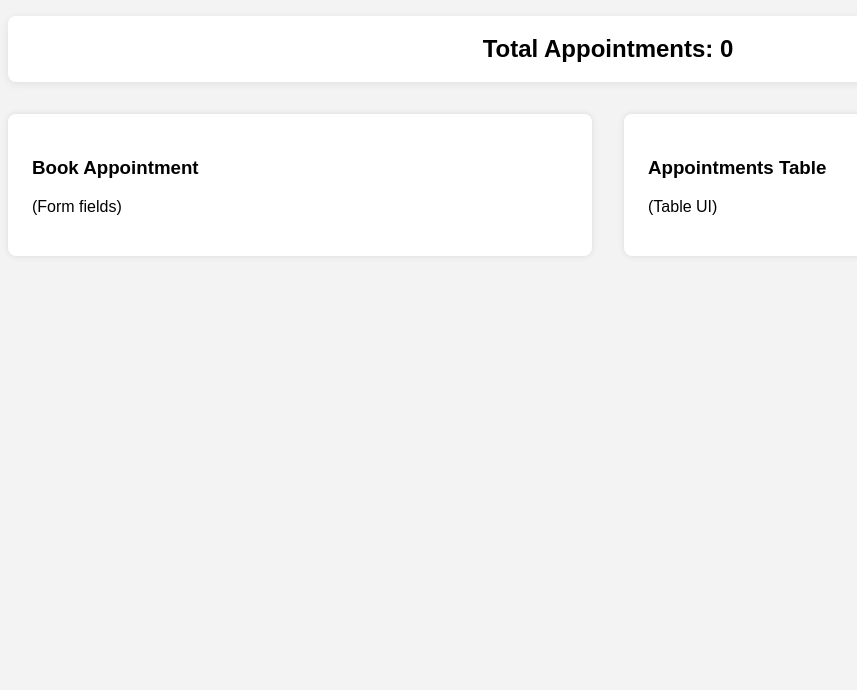
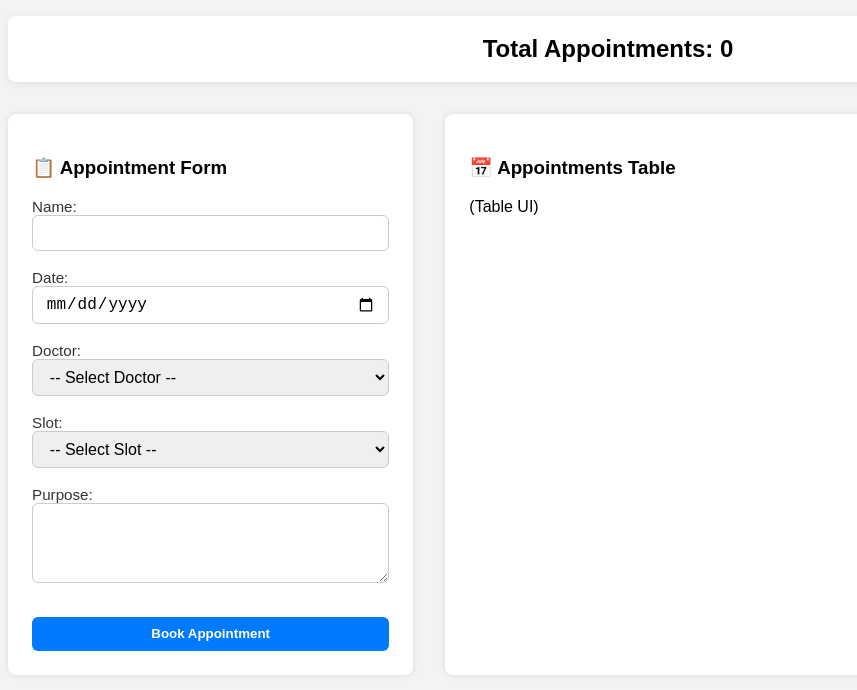
Before and after one commit to Vernika15/AppointmentGrocerySystem, a website built with Vite: page index.html in a window 1280 px wide. Shown: the whole page, without its empty margins (32-889 px from the left). Built offline with nearby package versions, Linux system fonts and the light colour scheme.

Commit message:
Implemented appointment form

```diff
--- a/src/app.logic.js
+++ b/src/app.logic.js
@@ -0,0 +1,11 @@
+import { state } from "./app.state.js";
+
+export function getAvailableSlots(doctor, date) {
+  if (!doctor || !date) return [];
+
+  const bookedSlots = state.appointments
+    .filter((app) => app.doctor === doctor && app.date === date)
+    .map((app) => app.slot);
+
+  return state.availableSlots.filter((slot) => !bookedSlots.includes(slot));
+}
--- a/src/app.state.js
+++ b/src/app.state.js
@@ -1,6 +1,20 @@
 export const state = {
   appointments: [], // all booked appointments
   form: {}, // currently editing form (if any)
-  doctors: ["Dr. Amit", "Dr. Rhea", "Dr. Salma"], // static list
-  availableSlots: ["10:00", "11:00", "12:00", "1:00", "2:00"], // static slots
+  doctors: [
+    "Dr. A.P.J. Abdul",
+    "Dr. Maya Rao",
+    "Dr. Vikram Patel",
+    "Dr. In Ho",
+    "Dr. Deepak Verma",
+    "Dr. Prem Chand",
+  ], // static list
+  availableSlots: [
+    "09:00 AM",
+    "10:00 AM",
+    "11:00 AM",
+    "02:00 PM",
+    "03:00 PM",
+    "04:00 PM",
+  ], // static slots
 };
--- a/src/components/Form.js
+++ b/src/components/Form.js
@@ -1,8 +1,106 @@
+import { state } from "../app.state.js";
+import { getAvailableSlots } from "../app.logic.js";
+import { generateId } from "../utils/id.js";
+import { saveToStorage } from "../app.storage.js";
+import { renderApp } from "./App.js";
+
 export function Form() {
   const form = document.createElement("form");
+  form.className = "appointment-form";
+
+  const isEditing = !!state.form.id;
+
+  // Defaults for dropdowns
+  const selectedDoctor = state.form.doctor || "";
+  const selectedDate = state.form.date || "";
+  const selectedSlot = state.form.slot || "";
+
+  const availableSlots =
+    selectedDoctor && selectedDate
+      ? getAvailableSlots(selectedDoctor, selectedDate, state.form.id)
+      : [];
+
   form.innerHTML = `
-      <h3>Book Appointment</h3>
-      <p>(Form fields)</p>
-    `;
+    <h3>📋 Appointment Form</h3>
+
+    <label>Name:<br/>
+      <input name="name" required value="${state.form.name || ""}" />
+    </label><br/>
+
+    <label>Date:<br/>
+      <input type="date" name="date" required value="${selectedDate}" />
+    </label><br/>
+
+    <label>Doctor:<br/>
+      <select name="doctor" required>
+        <option value="">-- Select Doctor --</option>
+        ${state.doctors
+          .map(
+            (doc) => `
+          <option value="${doc}" ${
+              doc === selectedDoctor ? "selected" : ""
+            }>${doc}</option>
+        `
+          )
+          .join("")}
+      </select>
+    </label><br/>
+
+    <label>Slot:<br/>
+      <select name="slot" required>
+        <option value="">-- Select Slot --</option>
+        ${availableSlots
+          .map(
+            (slot) => `
+          <option value="${slot}" ${
+              slot === selectedSlot ? "selected" : ""
+            }>${slot}</option>
+        `
+          )
+          .join("")}
+      </select>
+    </label><br/>
+
+    <label>Purpose:<br/>
+      <textarea name="purpose" required>${state.form.purpose || ""}</textarea>
+    </label><br/>
+
+    <button type="submit">${
+      isEditing ? "Update Appointment" : "Book Appointment"
+    }</button>
+  `;
+
+  // Re-render when doctor or date changes
+  form
+    .querySelector('select[name="doctor"]')
+    .addEventListener("change", (e) => {
+      state.form.doctor = e.target.value;
+      renderApp();
+    });
+
+  form.querySelector('input[name="date"]').addEventListener("change", (e) => {
+    state.form.date = e.target.value;
+    renderApp();
+  });
+
+  // Handle form submit
+  form.addEventListener("submit", (e) => {
+    e.preventDefault();
+    const formData = Object.fromEntries(new FormData(form).entries());
+
+    if (isEditing) {
+      const index = state.appointments.findIndex(
+        (app) => app.id === state.form.id
+      );
+      state.appointments[index] = { ...formData, id: state.form.id };
+    } else {
+      state.appointments.push({ ...formData, id: generateId() });
+    }
+
+    state.form = {};
+    saveToStorage();
+    renderApp();
+  });
+
   return form;
 }
--- a/src/components/Table.js
+++ b/src/components/Table.js
@@ -1,7 +1,7 @@
 export function Table() {
   const section = document.createElement("section");
   section.innerHTML = `
-      <h3>Appointments Table</h3>
+      <h3>📅 Appointments Table</h3>
       <p>(Table UI)</p>
     `;
   return section;
--- a/src/style.css
+++ b/src/style.css
@@ -29,9 +29,16 @@ body {
 }
 
 /* Left and Right Panels */
-.left,
+.left {
+  flex: 2;
+  background: #fff;
+  padding: 1.5rem;
+  border-radius: 8px;
+  box-shadow: 0 0 6px rgba(0, 0, 0, 0.1);
+}
+
 .right {
-  flex: 1;
+  flex: 4;
   background: #fff;
   padding: 1.5rem;
   border-radius: 8px;
@@ -42,3 +49,55 @@ body {
   font-weight: bold;
   margin-bottom: 1rem;
 }
+
+/* Form container */
+.appointment-form {
+  display: flex;
+  flex-direction: column;
+}
+
+/* Labels */
+.appointment-form label {
+  display: flex;
+  flex-direction: column;
+  font-weight: 500;
+  font-size: 0.95rem;
+  color: #333;
+  /* margin-bottom: 1rem; */
+}
+
+/* Inputs, Selects, Textareas */
+.appointment-form input,
+.appointment-form select,
+.appointment-form textarea {
+  margin: 0;
+  padding: 0.5rem 0.8rem;
+  font-size: 1rem;
+  width: 100%;
+  border: 1px solid #ccc;
+  border-radius: 6px;
+  box-sizing: border-box;
+}
+
+/* Textarea sizing */
+.appointment-form textarea {
+  resize: vertical;
+  min-height: 80px;
+}
+
+/* Submit button */
+.appointment-form button {
+  margin-top: 1rem;
+  padding: 0.6rem 1.2rem;
+  background-color: #007bff;
+  color: #fff;
+  font-weight: bold;
+  border: none;
+  border-radius: 6px;
+  cursor: pointer;
+  transition: background-color 0.3s;
+}
+
+.appointment-form button:hover {
+  background-color: #0056b3;
+}
--- a/src/utils/id.js
+++ b/src/utils/id.js
@@ -0,0 +1,3 @@
+export function generateId() {
+  return "_" + Math.random().toString(36).substr(2, 9);
+}
```
